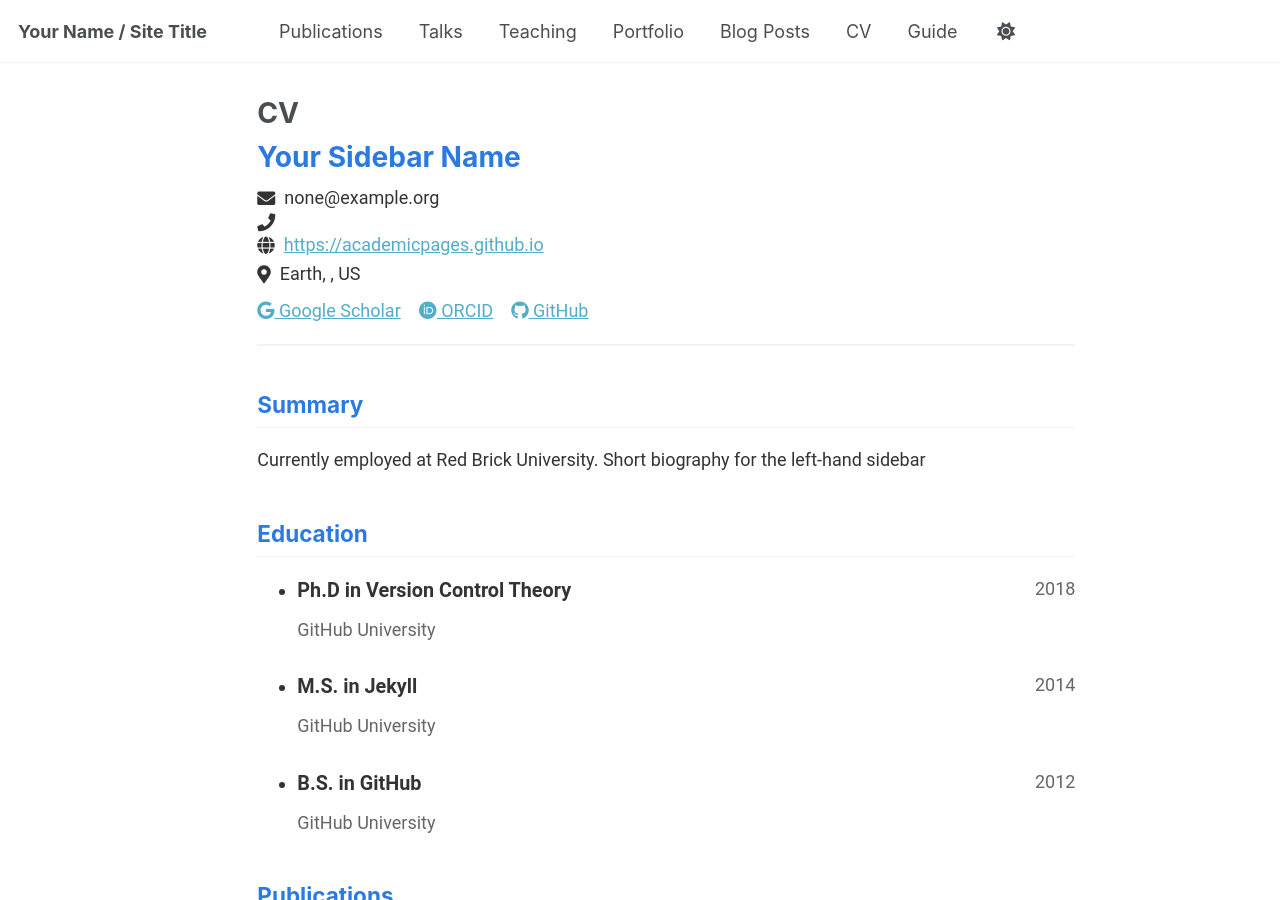
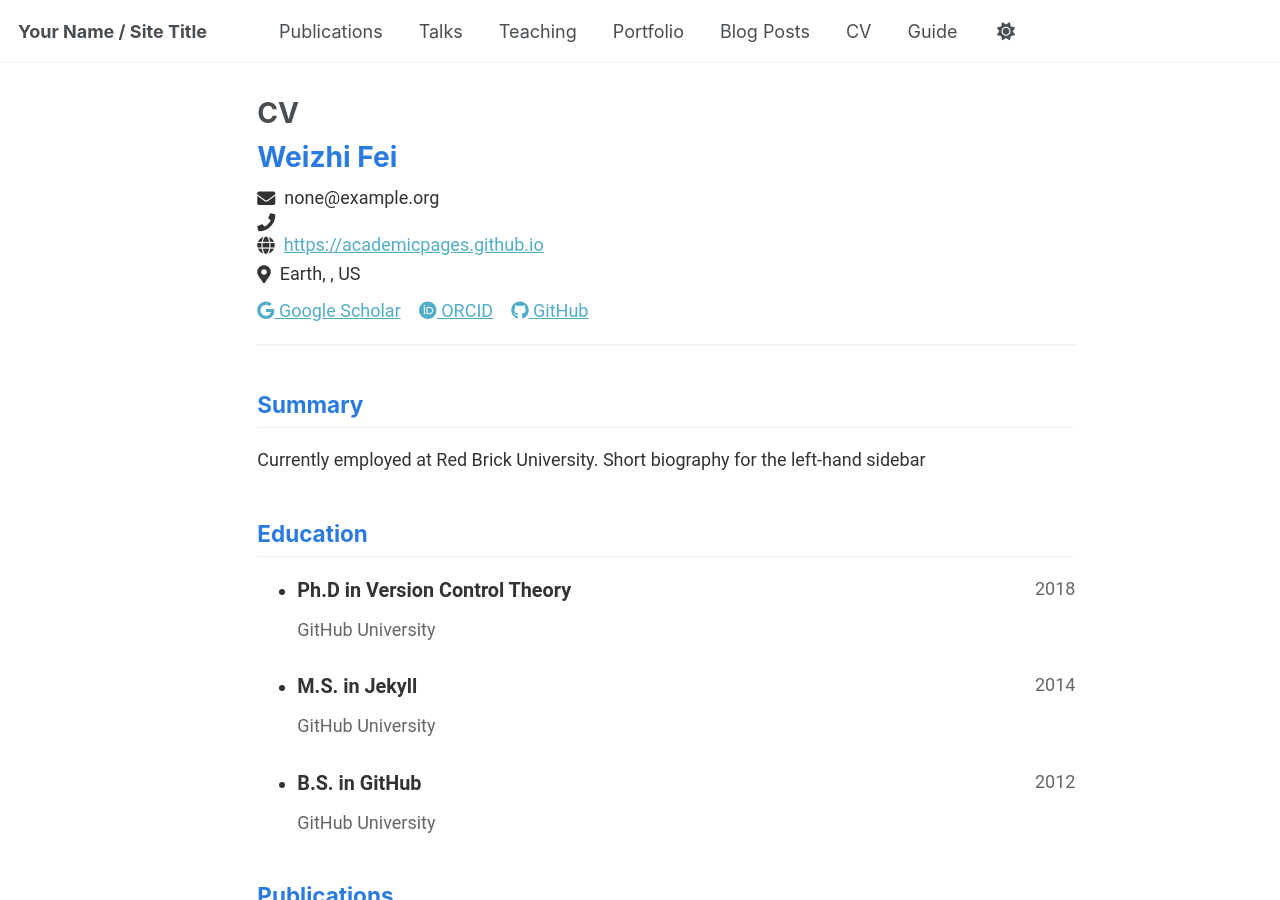
Before and after one commit to rabi-fei/rabi-fei.github.io, a Jekyll site: the page built from _pages/cv-json.md, in a window 1280 px wide and 900 px high. Built offline with Jekyll 4.4.1, drawn with Linux system fonts in a browser that asks for light colours; a script that is not in the unit is left out.

Commit message:
Update cv.json

```diff
--- a/_data/cv.json
+++ b/_data/cv.json
@@ -1,6 +1,6 @@
 {
   "basics": {
-    "name": "Your Sidebar Name",
+    "name": "Weizhi Fei",
     "email": "none@example.org",
     "phone": "",
     "website": "https://academicpages.github.io",
```
